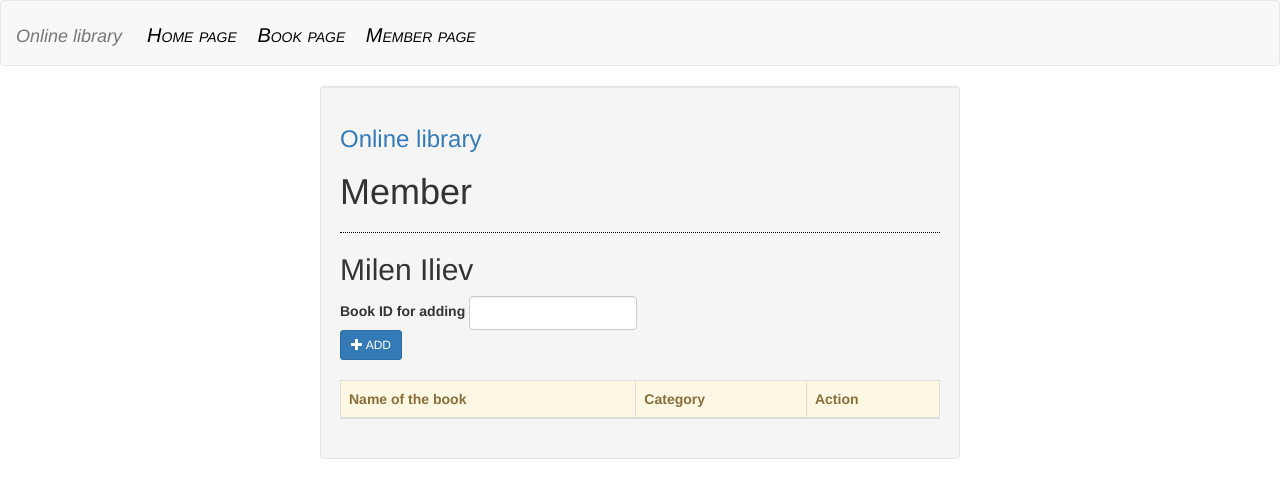
After one commit to ValeriD/SUBD, a Django app: page /crud/member/show/13 in a window 1280 px wide. The commit adds this page. Shown: the top 498 px of the page. Run offline with Django 3.2, Linux system fonts and the light colour scheme; data comes from the database, SQL or seed files in the repository; both versions use the stored data as it was after the commit; lists and menus that the app fills with data are empty; some libraries are stand-ins or nearby versions.

Commit message:
BookMember

```diff
--- a/django project/web/crud/templates/crud/member/index.html
+++ b/django project/web/crud/templates/crud/member/index.html
@@ -27,7 +27,7 @@
         <tr>
             <td>{{ member.firstname }}</td>
             <td>{{ member.lastname }}</td>
-            <td><center><a class="btn btn-sm btn-warning" href="edit/{{ member.id }}"><span class="glyphicon glyphicon-edit"></span> Edit</a> <a class="btn btn-sm btn-danger" href="delete/{{ member.id }}"><span class="glyphicon glyphicon-trash"></span> Delete</a></center></td>
+            <td><center><a class="btn btn-sm btn-warning" href = "show/{{member.id}}">Show</a><a class="btn btn-sm btn-warning" href="edit/{{ member.id }}"><span class="glyphicon glyphicon-edit"></span> Edit</a> <a class="btn btn-sm btn-danger" href="delete/{{ member.id }}"><span class="glyphicon glyphicon-trash"></span> Delete</a></center></td>
         </tr>
         {% endfor %}
     </tbody>
--- /dev/null
+++ b/django project/web/crud/templates/crud/member/show.html
@@ -0,0 +1,37 @@
+{% extends 'crud/base.html' %}
+{% block header %}
+<h1>Member</h1>
+{% endblock %}
+{% block body %}
+{% for m in member %}
+  <h2>{{m.firstname}} {{m.lastname}}</h1>
+
+<form class="form-inline"  action="add_book/{{m.id}}" method="POST">
+    {% csrf_token %}
+    <div class="form-group">
+        <label for="book_id">Book ID for adding</label>
+        <input type="text" name="book_id" class="form-control" style="width:50%;" required="required"/><br>
+        <button type="submit" class="btn btn-sm btn-primary"><span class="glyphicon glyphicon-plus"></span> ADD</button>
+    </div>
+</form>
+<br />
+{% endfor %}
+<table class="table table-bordered">
+    <thead class="alert-warning">
+        <tr>
+            <th>Name of the book</th>
+            <th>Category</th>
+            <th>Action</th>
+        </tr>
+    </thead>
+    <tbody>
+        {% for book in bookss %}
+        <tr>
+              <td>{{ book.name }}</td>
+              <td> {{ book.category }}</td>
+              <td> <center><a class="btn btn-sm btn-danger" href="delete/{{ member.id }}"><span class="glyphicon glyphicon-trash"></span> Delete</a></center></td>
+        </tr>
+        {% endfor %}
+    </tbody>
+</table>
+{% endblock %}
--- a/django project/web/crud/urls/member_urls.py
+++ b/django project/web/crud/urls/member_urls.py
@@ -3,6 +3,8 @@ from ..views import member_views
 
 urlpatterns= [
     url(r'^$', member_views.index, name='index'),
+    url(r'^show/(?P<id>\d+)$', member_views.show, name='show'),
+    url(r'^show/add_book/(?P<id>\d+)$', member_views.add_book, name='add_book'),
     url(r'^create$', member_views.create, name='create'),
     url(r'^edit/(?P<id>\d+)$', member_views.edit, name='edit'),
     url(r'^edit/update/(?P<id>\d+)$', member_views.update, name='update'),
--- a/django project/web/crud/views/member_views.py
+++ b/django project/web/crud/views/member_views.py
@@ -1,5 +1,5 @@
 from django.shortcuts import render, redirect
-from ..models import Member
+from ..models import Member, Book, BookMember
 from django.db import connection
 
 # Create your views here.
@@ -15,7 +15,15 @@ def create(request):
     cursor.execute('Insert into crud_member(firstname, lastname) values(%s, %s)', params=[firstname, lastname] )
     return redirect('/crud/member')
 
-def show(request, id)
+def show(request, id):
+
+    member = Member.objects.raw('Select * from crud_member where id=%s', params=[id])
+    #member = Member.objects.raw('Select * from crud_member where id=%s', params=[id])
+    books = Book.objects.raw('Select book.name, book.category from crud_bookmember inner join crud_book on crud_book.id=crud_bookmember.book where crud_bookmember.member = %s', params=[id])
+    context = {'member': member,
+                'books': books,
+            }
+    return render(request, 'crud/member/show.html/', context)
 
 def edit(request, id):
     members = Member.objects
@@ -34,3 +42,7 @@ def update(request, id):
 def delete(request, id):
     cursor.execute("delete from crud_member where id=%s", params=[id])
     return redirect('/crud/member')
+def add_book(request, id):
+    book_id = request.POST['book_id']
+    cursor.execute('insert into crud_bookmember(member_id, book_id) values(%s, %s)', params=[id, book_id])
+    return redirect(show(None, id))
```
Also changed, not shown: django project/web/db.sqlite3.
